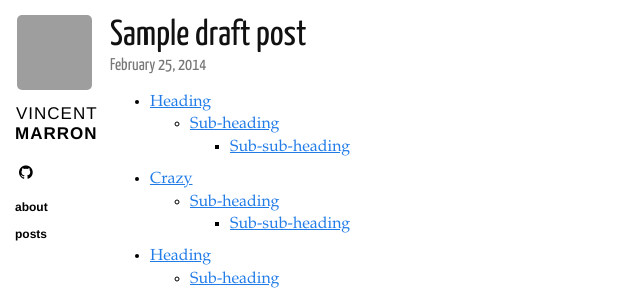
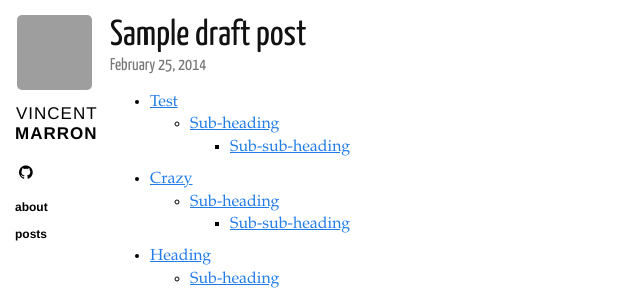
Before and after one commit to VinceMarron/vincemarron.github.io, a Jekyll site: the page built from _posts/2014-02-25-draft.markdown, in a window 1280 px wide. Shown: the top 290 px of the page, without its empty margins (0-640 px from the left). Built offline with Jekyll 4.4.1, drawn with Linux system fonts in a browser that asks for light colours; nearby versions of some CDN libraries; grey boxes are pictures that could not be loaded.

Commit message:
Update 2014-02-25-draft.markdown

```diff
--- a/_posts/2014-02-25-draft.markdown
+++ b/_posts/2014-02-25-draft.markdown
@@ -4,7 +4,7 @@ title: Sample draft post
 category: posts
 ---
 
-- [Heading](#Test)
+- [Test](#heading)
   * [Sub-heading](#sub-heading)
     + [Sub-sub-heading](#sub-sub-heading)
 - [Crazy](#heading-1)
```
